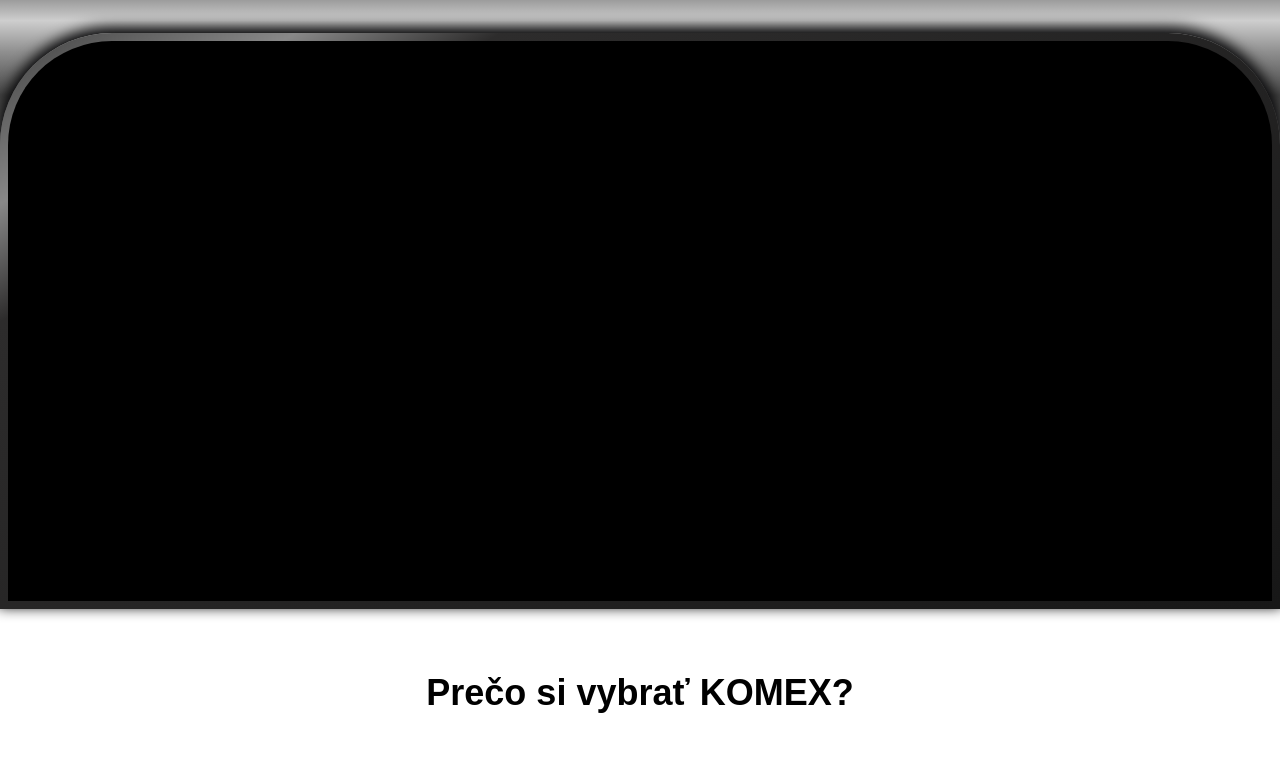
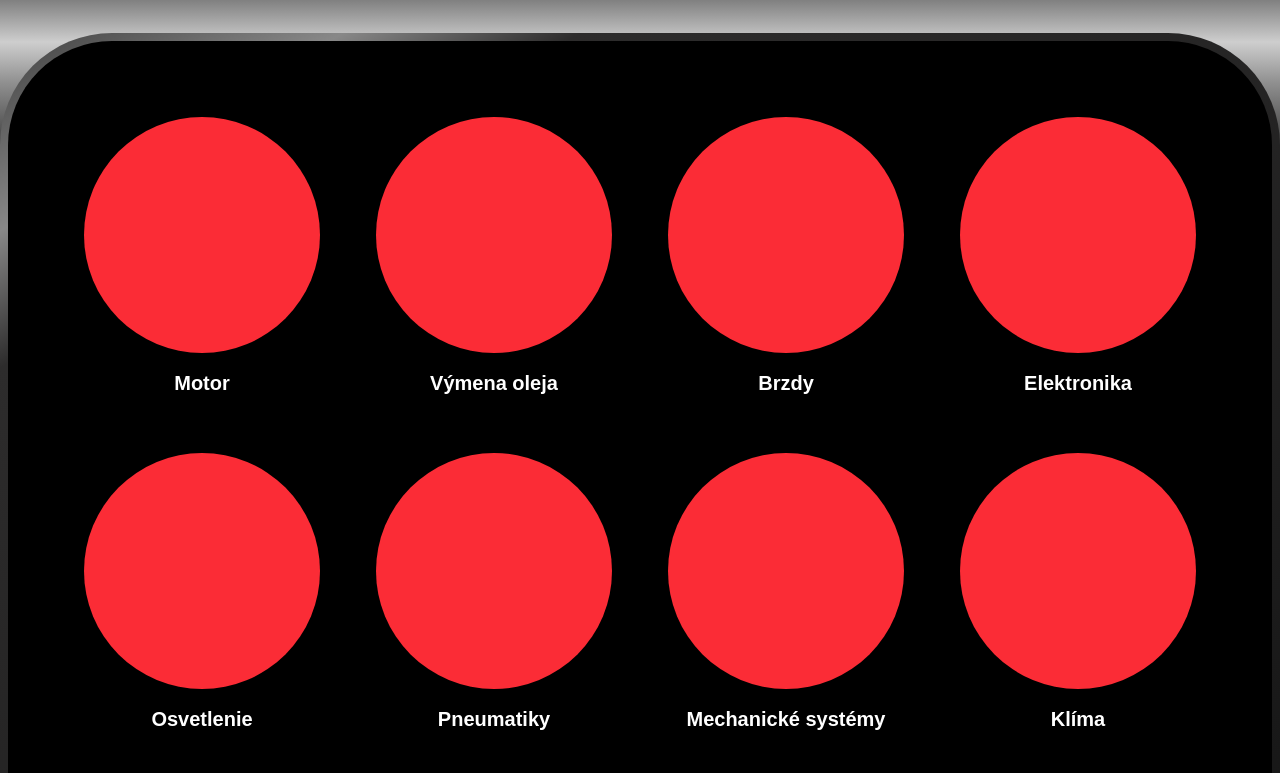
Before and after one commit to simonjedinak/rpj-komex, a Next.js app: page / in a window 1280 px wide. Shown: the part 1087-1860 px from the top of the page. Built offline with nearby package versions, Linux system fonts and the light colour scheme.

Commit message:
display trochu

```diff
--- a/app/components/Display.tsx
+++ b/app/components/Display.tsx
@@ -1,16 +1,101 @@
 "use client";
 
-import React from "react";
+import React, { useState } from "react";
+
+const ArrowLeftIcon = () => (
+  <svg
+    xmlns="http://www.w3.org/2000/svg"
+    width="32"
+    height="32"
+    viewBox="0 0 24 24"
+    fill="none"
+    stroke="currentColor"
+    strokeWidth="2"
+    strokeLinecap="round"
+    strokeLinejoin="round"
+  >
+    <path d="M19 12H5M12 19l-7-7 7-7" />
+  </svg>
+);
+
+const items = {
+  Motor:
+    "Naši odborníci vykonávajú podrobnú diagnostiku motora. Vykonávame špecifické kontroly podľa typu a modelu vozidla. Generálne opravy motora realizujeme rýchlo, precízne a v najvyššej kvalite.",
+  "Výmena oleja":
+    "Špecialista sa postará o kompletnú výmenu oleja vrátane filtrov. Pracujeme podľa odporúčaní výrobcu pre každý typ motora. Ponúkame aj individuálne olejové servisy šité na mieru modelu vozidla.",
+  Brzdy:
+    "Zabezpečujeme detailnú opravu a kontrolu brzdového systému. Brzdy testujeme a servisujeme s maximálnou presnosťou. Venovanosť kvalite a rýchlosti opravy je u nás samozrejmosťou.",
+  Elektronika:
+    "Realizujeme kompletnú diagnostiku elektronických systémov vozidla. Analyzujeme a riešime chybové hlásenia riadiacej jednotky. Zabezpečujeme aj špecializované kontroly elektroniky podľa značky.",
+  Osvetlenie:
+    "Vymieňame a kontrolujeme všetky typy svetiel na vozidle. Postaráme sa o svetlomety aj vnútorné osvetlenie profesionálne. Rýchla a kvalitná výmena je u nás štandardom.",
+  Pneumatiky:
+    "Zabezpečujeme kompletný pneuservis – výmenu, vyvažovanie aj kontrolu tlaku. Používame moderné vybavenie pre presnú montáž pneumatík. Každý servis prispôsobujeme značke a typu vozidla.",
+  "Mechanické systémy":
+    "Opravujeme mechanické časti vozidiel pomocou špičkových nástrojov. Venovanosť detailom a odborné know-how sú našou výhodou. Kontroly mechaniky vykonávame podľa špecifikácie výrobcu.",
+  Klíma:
+    "Vykonávame plnenie, čistenie a opravu klimatizačných systémov. Zabezpečíme optimálne chladenie aj v horúcich podmienkach. Kontroly realizujeme podľa odporúčaní pre konkrétnu značku vozidla.",
+};
 
 export default function Display({ className = "" }: { className?: string }) {
+  const [selectedItem, setSelectedItem] = useState<string | null>(null);
+
+  const handleItemClick = (key: string) => {
+    setSelectedItem(key);
+  };
+
+  const handleBack = () => {
+    setSelectedItem(null);
+  };
+
   return (
     <div
       className={`rounded-t-[7rem] p-2 bg-[linear-gradient(150deg,#404040_0%,#888888_13%,#2d2c2c_22%,#171717_100%)]
-        shadow-[0px_-4px_14px_2px_#000002] ${className}`}
+        shadow-[0px_-4px_14px_2px_#000002]${className}`}
     >
-      <div className="bg-black rounded-t-[calc(7rem-8px)] py-20 px-10 w-full h-140">
-        {/* Your content */}
+      <div className="bg-black rounded-t-[calc(7rem-8px)] py-14 px-14 w-full min-h-100">
+        {selectedItem ? (
+          // Detail View
+          <div className="relative flex items-center justify-between h-full gap-8">
+            <button
+              onClick={handleBack}
+              className="absolute top-0 left-0 text-white hover:text-gray-300 transition-colors p-2"
+              aria-label="Go back"
+            >
+              <ArrowLeftIcon />
+            </button>
+            <div className="flex-1 pl-12">
+              <h2 className="text-white font-bold text-4xl mb-6">
+                {selectedItem}
+              </h2>
+              <p className="text-white text-lg">
+                {items[selectedItem as keyof typeof items]}
+              </p>
+            </div>
+            <div className="shrink-0">
+              <div className="bg-red-500 w-48 h-48 rounded-full" />
+            </div>
+          </div>
+        ) : (
+          // Grid View
+          <div className="grid grid-cols-4 grid-rows-2 gap-4">
+            {Object.entries(items).map(([key, value], index) => (
+              <button
+                key={index}
+                onClick={() => handleItemClick(key)}
+                className="flex flex-col gap-4 items-center justify-center p-5 hover:bg-white/10 rounded-xl transition-colors cursor-pointer"
+              >
+                <div className="bg-red-500 w-full aspect-square rounded-full" />
+                <p className="text-white text-center font-bold text-xl">
+                  {key}
+                </p>
+              </button>
+            ))}
+          </div>
+        )}
       </div>
     </div>
   );
 }
+
+//https://www.npmjs.com/package/vault66-crt-effect
--- /dev/null
+++ b/app/components/ReactDisplay.tsx
@@ -0,0 +1,33 @@
+"use client";
+
+import React from "react";
+
+const items = [
+  "Service 1",
+  "Service 2",
+  "Service 3",
+  "Service 4",
+  "Service 5",
+  "Service 6",
+  "Service 7",
+  "Service 8",
+];
+
+export default function ReactDisplay({
+  className = "",
+}: {
+  className?: string;
+}) {
+  return (
+    <div className="w-full grid grid-cols-4 grid-rows-2 ">
+      {items.map((item, index) => (
+        <div
+          key={index}
+          className="m-4 p-6 bg-white rounded-lg shadow-md flex flex-col items-center"
+        >
+          {item}
+        </div>
+      ))}
+    </div>
+  );
+}
```
